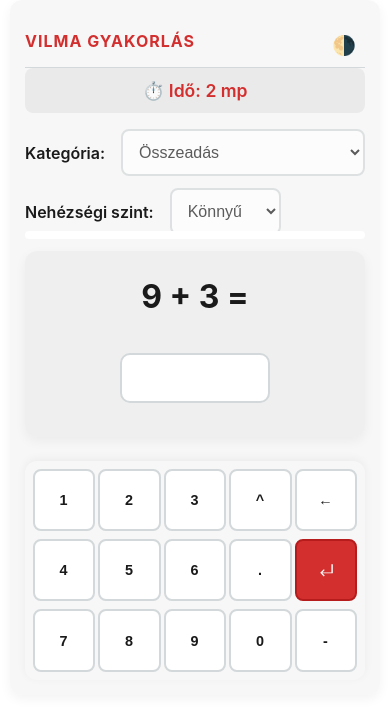
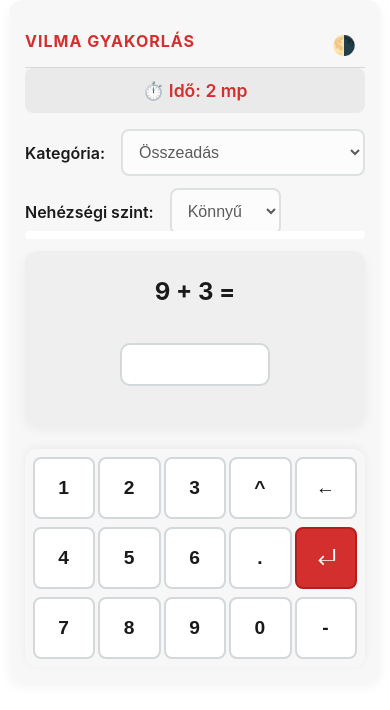
Before and after one commit to GANZ-BRO/VILMA, a plain HTML site: page index.html in a window 390 px wide. Both pictures are taken after a click on the button "JÁTÉK INDÍTÁSA". Shown: the part 10-720 px from the top of the page. Drawn offline with Linux system fonts and the light colour scheme.

Commit message:
Add files via upload

```diff
--- a/style.css
+++ b/style.css
@@ -244,7 +244,7 @@ body.dark .question-text {
 }
 
 .answer-view {
-  font-size: 1.5em;
+  font-size: 3em;
   padding: 0.75em; /* Csökkentett belső padding */
   margin: 0.5em 0; /* Csökkentett felső és alsó margó */
   border: 2px solid var(--input-border-light);
@@ -504,10 +504,10 @@ body.dark .numpad-submit-btn:hover, body.dark .numpad-submit-btn:focus {
     font-size: 1em;
   }
   .question-text {
-    font-size: clamp(2em, 6vw, 2.4em); /* Növelt responszív méret */
+    font-size: clamp(1.5em, 6vw, 1.8em); /* Növelt responszív méret */
   }
   .numpad-btn, .numpad-submit-btn {
-    font-size: 0.9em;
+    font-size: 1.2em;
     min-width: 36px;
     min-height: 36px;
     padding: 0.5em;
@@ -526,8 +526,10 @@ body.dark .numpad-submit-btn:hover, body.dark .numpad-submit-btn:focus {
     min-width: 60px;
     padding: 0.4em 0.8em;
   }
-  .answer-view {
-    min-height: 50px;
-    font-size: 1.2em;
+    .answer-view {
+    font-size: 1.8em;
+    height: 1.5em;
+    min-height: unset;
+    padding: 0.1em 0.2em;
   }
 }
```
